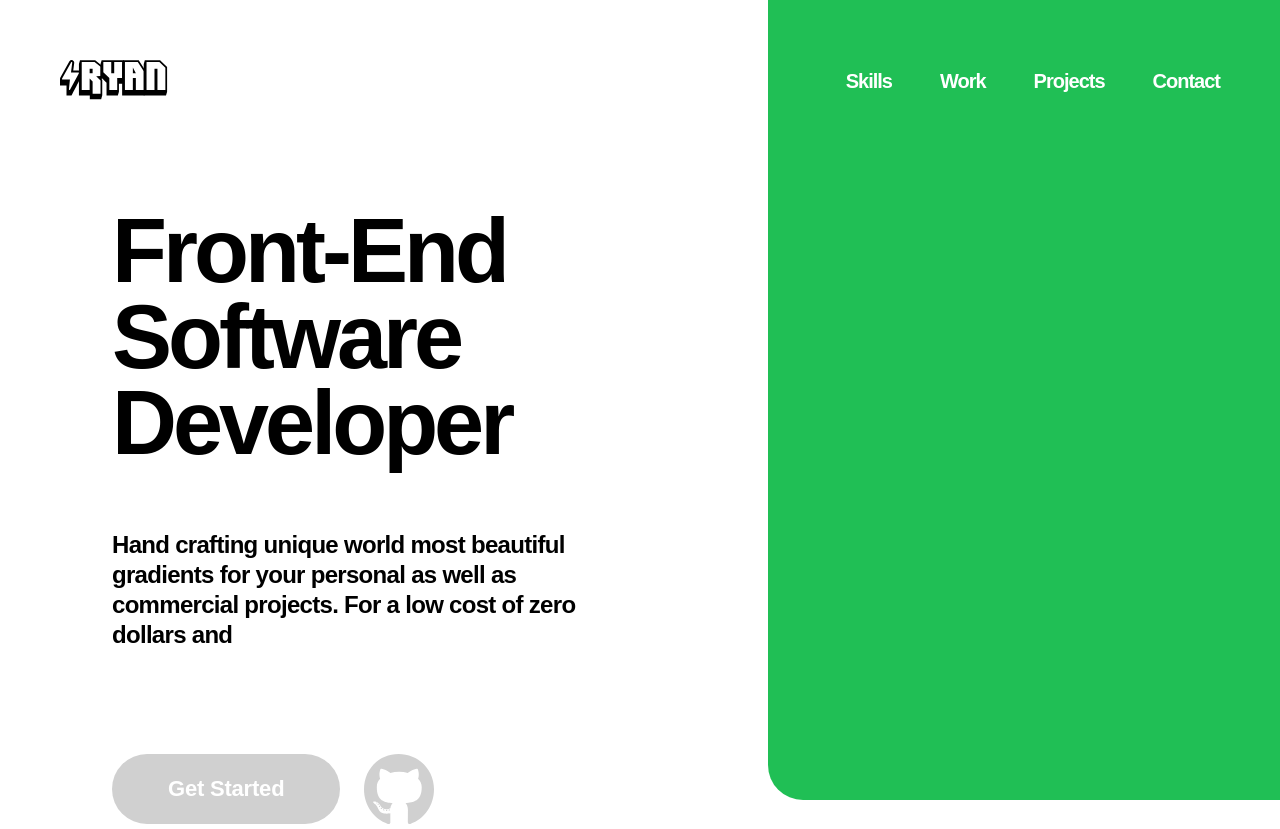
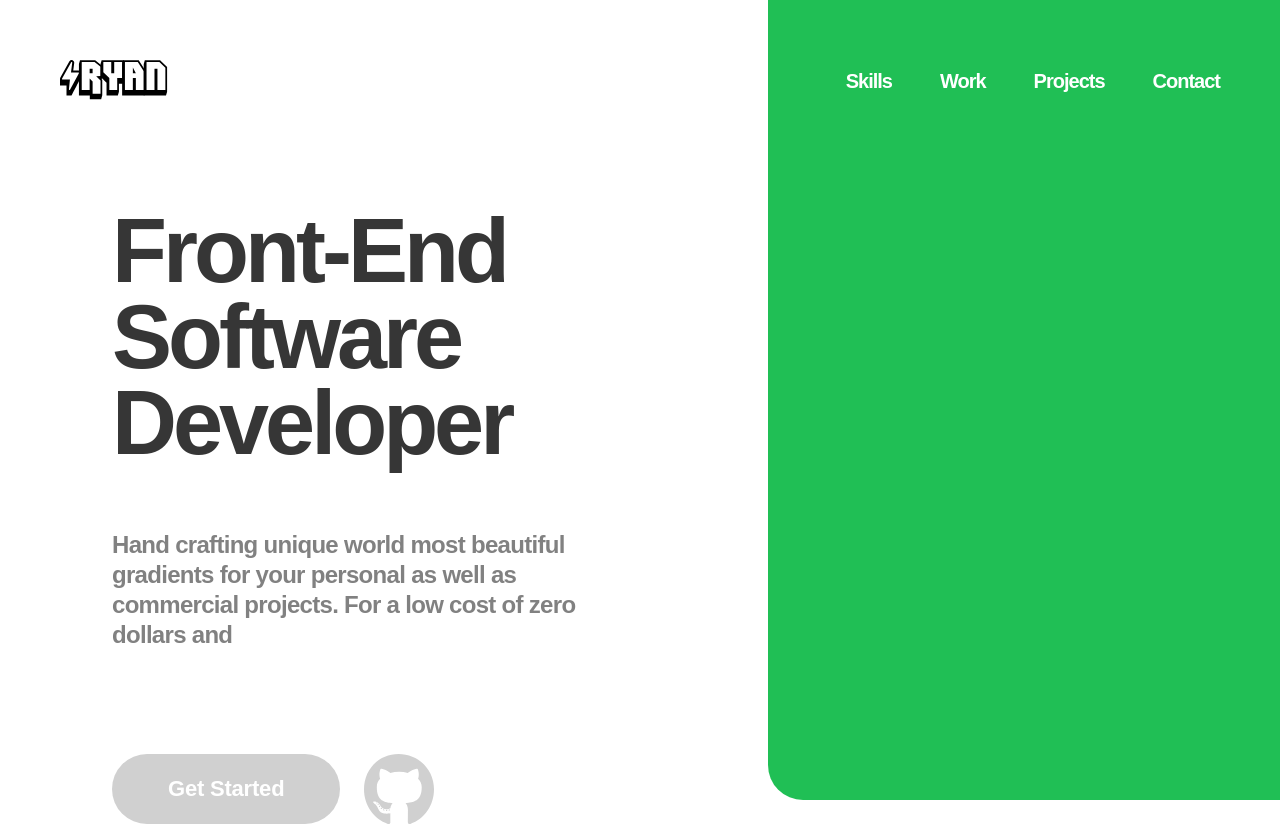
Before and after one commit to RyanWirth/portfolio, a Svelte app: page / in a window 1280 px wide. Built offline with nearby package versions, Linux system fonts and the light colour scheme; a web font is replaced by a local one.

Commit message:
Adjust global colors

```diff
--- a/public/global.css
+++ b/public/global.css
@@ -16,23 +16,28 @@ a {
 }
 
 h1 {
+  color: #363636;
   font: normal bold 90px/86px "Poppins", Arial, Helvetica, sans-serif;
   letter-spacing: -4px;
 }
 
 h2 {
+  color: #363636;
   font: normal 600 50px "Poppins", Arial, Helvetica, sans-serif;
 }
 
 h3 {
+  color: #363636;
   font: normal 600 40px "Poppins", Arial, Helvetica, sans-serif;
 }
 
 h4 {
+  color: #363636;
   font: normal 600 24px "Poppins", Arial, Helvetica, sans-serif;
 }
 
 h5 {
+  color: #363636;
   font: normal 600 18px "Poppins", Arial, Helvetica, sans-serif;
 }
 
@@ -43,6 +48,7 @@ a {
 }
 
 p {
+  color: #818181;
   font: normal normal 20px "Proxima Nova", Arial, Helvetica, sans-serif;
   letter-spacing: -0.7px;
 }
```
